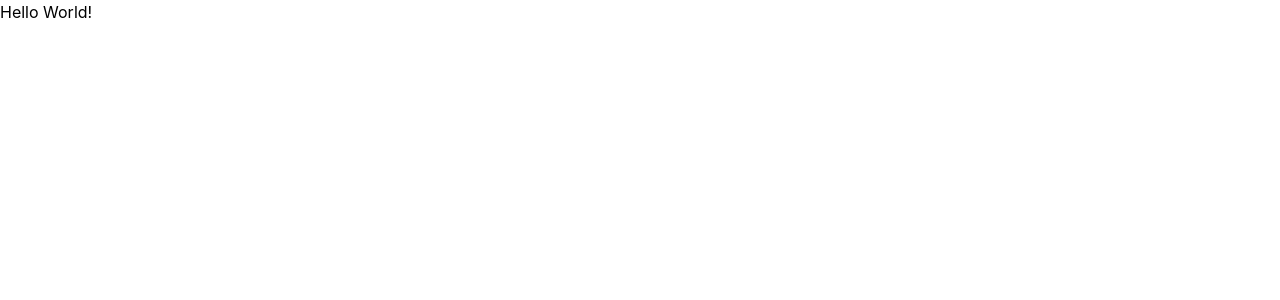
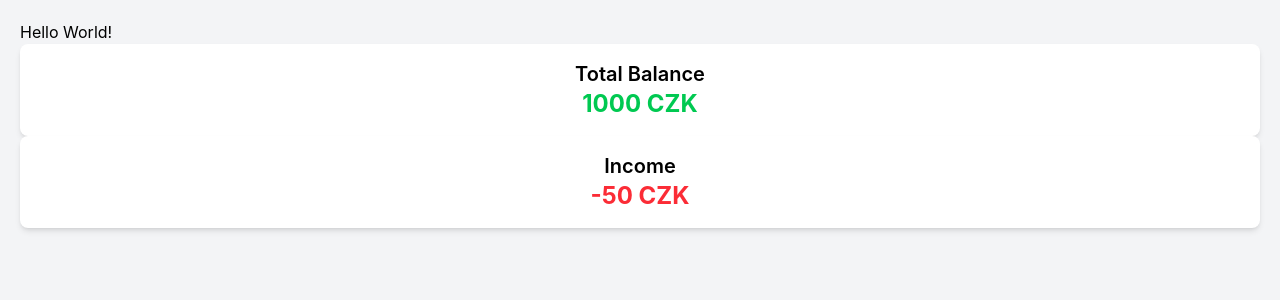
Before and after one commit to petlukdev/MyBudget, a React (Vite) app: page / in a window 1280 px wide. Shown: the top 300 px of the page. Built offline with nearby package versions, Linux system fonts and the light colour scheme.

Commit message:
Added DashboardCard component

```diff
--- a/src/App.tsx
+++ b/src/App.tsx
@@ -1,12 +1,15 @@
 import { useState } from 'react'
+import DashboardCard from './components/DashboardCard'
 
 function App() {
   const [count, setCount] = useState(0)
 
   return (
-    <>
+    <div className="bg-gray-100 min-h-screen p-5">
       <h1>Hello World!</h1>
-    </>
+      <DashboardCard title='Total Balance' value={1000} />
+      <DashboardCard title='Income' value={-50} />
+    </div>
   )
 }
 
--- /dev/null
+++ b/src/components/DashboardCard.tsx
@@ -0,0 +1,15 @@
+function DashboardCard({ title, value = 0 }: { title: string; value: number }) {
+    const currency : string = 'CZK';
+
+    return (
+        <div className="flex flex-col justify-center items-center
+        bg-white rounded-lg shadow-md p-4">
+        <h2 className="text-xl font-semibold">{title}</h2>
+        <p className={`text-2xl font-bold ${value <= 0 ? 'text-red-500' : 'text-green-500'}`}>
+            {value} {currency}
+        </p>
+        </div>
+    );
+}
+
+export default DashboardCard;
```
